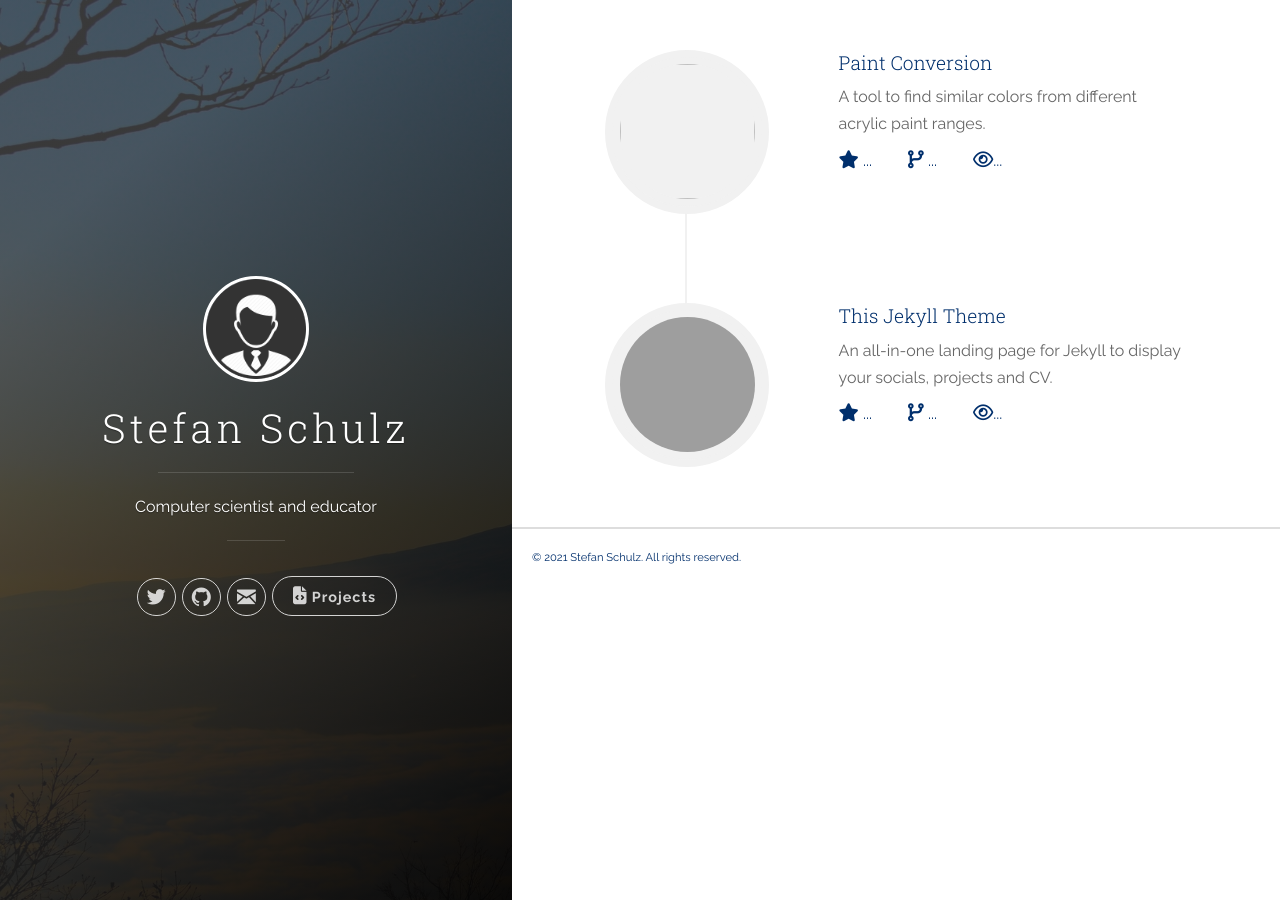
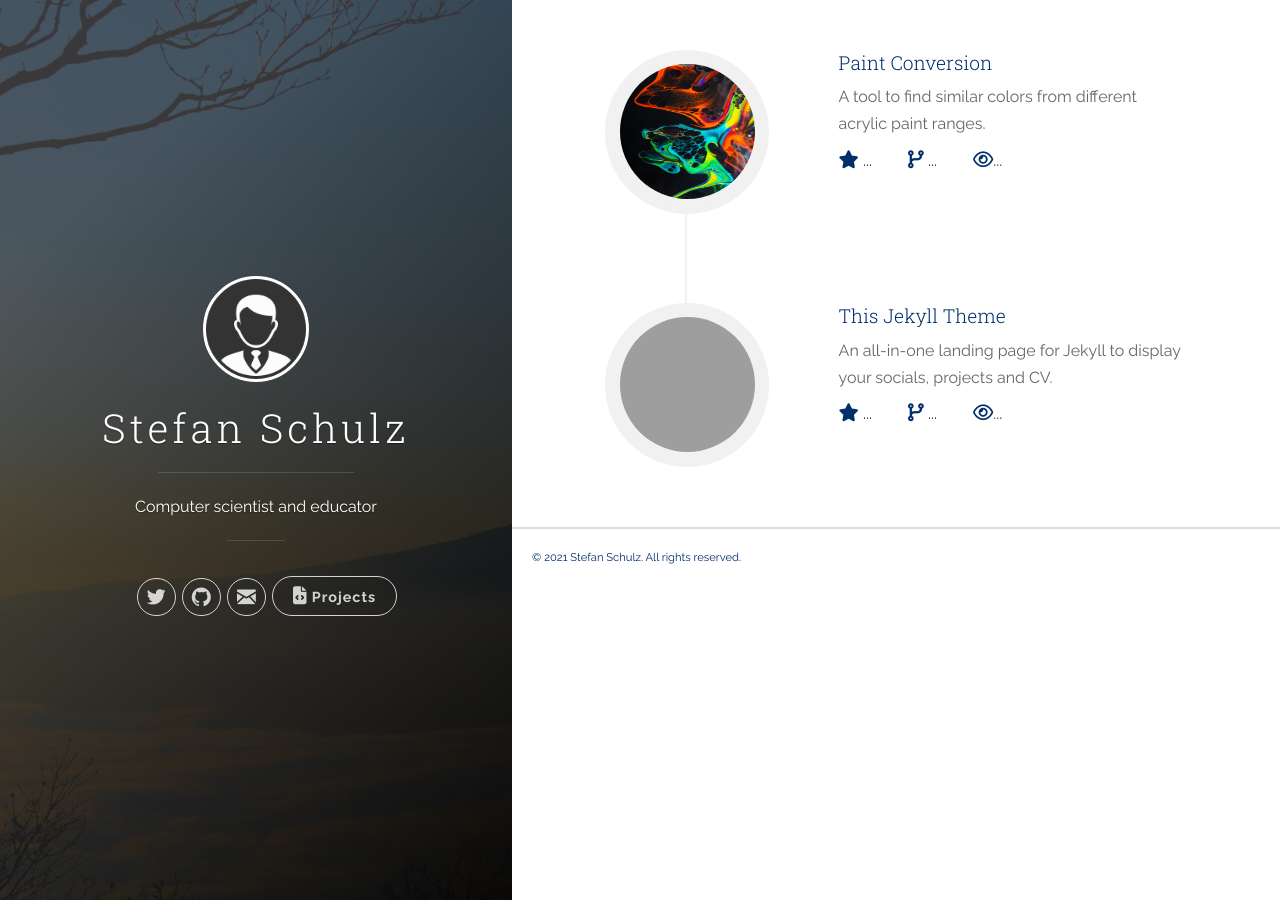
Before and after one commit to Rubyfi/jekyll-uno-landingpage, a Jekyll site: the page built from index.html, in a window 1280 px wide. Built offline with Jekyll 4.4.1, drawn with Linux system fonts in a browser that asks for light colours; nearby versions of some CDN libraries; the list of posts is cut into pages by our own code; comment, search, counter and statistics services are not loaded; grey boxes are pictures that could not be loaded.

Commit message:
Add project image for paint-conversion.

```diff
--- a/_data/gh_projects.yml
+++ b/_data/gh_projects.yml
@@ -1,7 +1,7 @@
 - name: Paint Conversion
   gh_user: rubyfi
   repo: paint-conversion
-  img: https://rubyfi.de/images/paint-conversion.jpg
+  img: https://rubyfi.de/images/projects/paint-conversion.jpg
   desc: A tool to find similar colors from different acrylic paint ranges.
 
 - name: This Jekyll Theme
```
Also changed, not shown: images/projects/paint-conversion.jpg (added).
